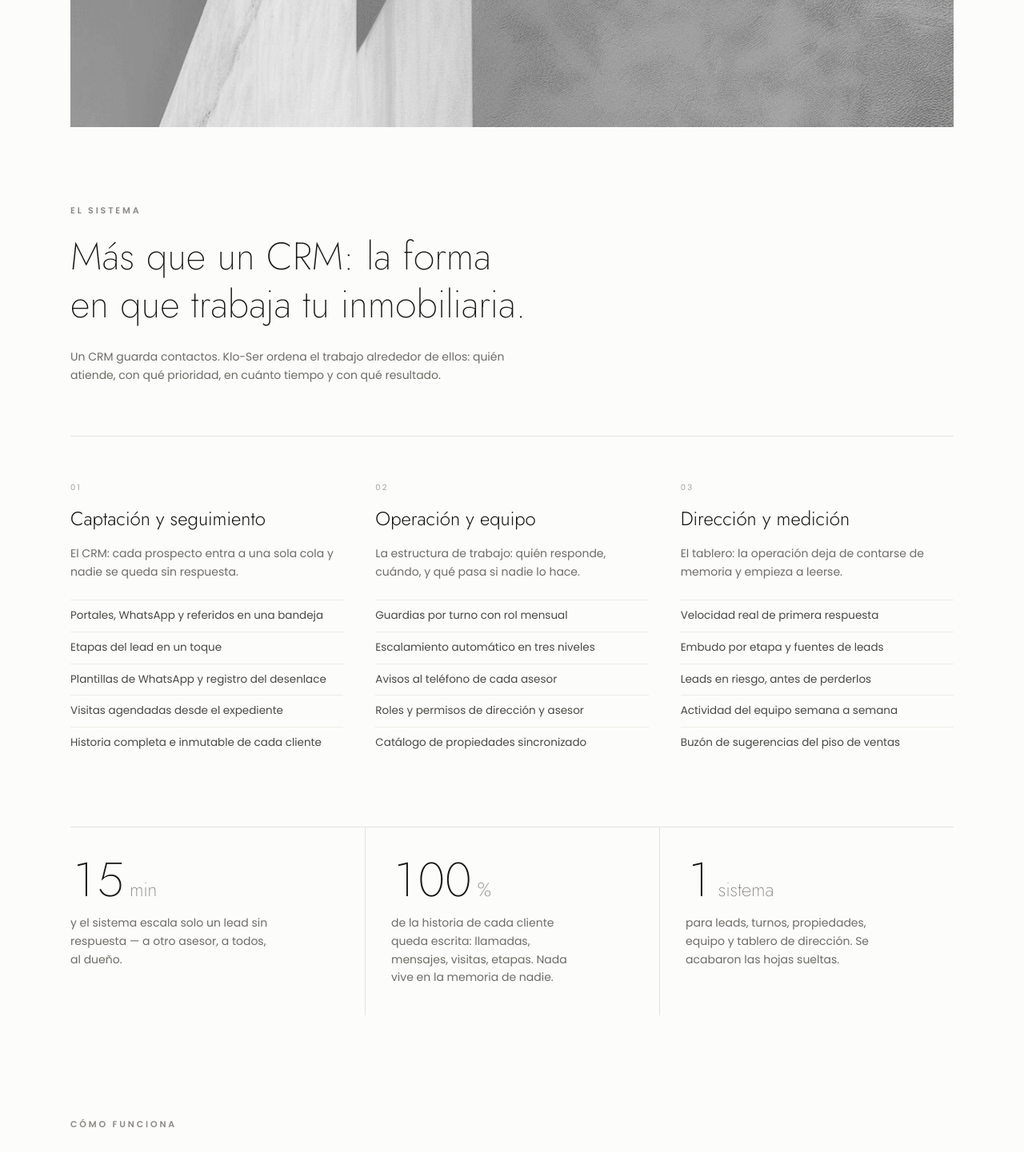
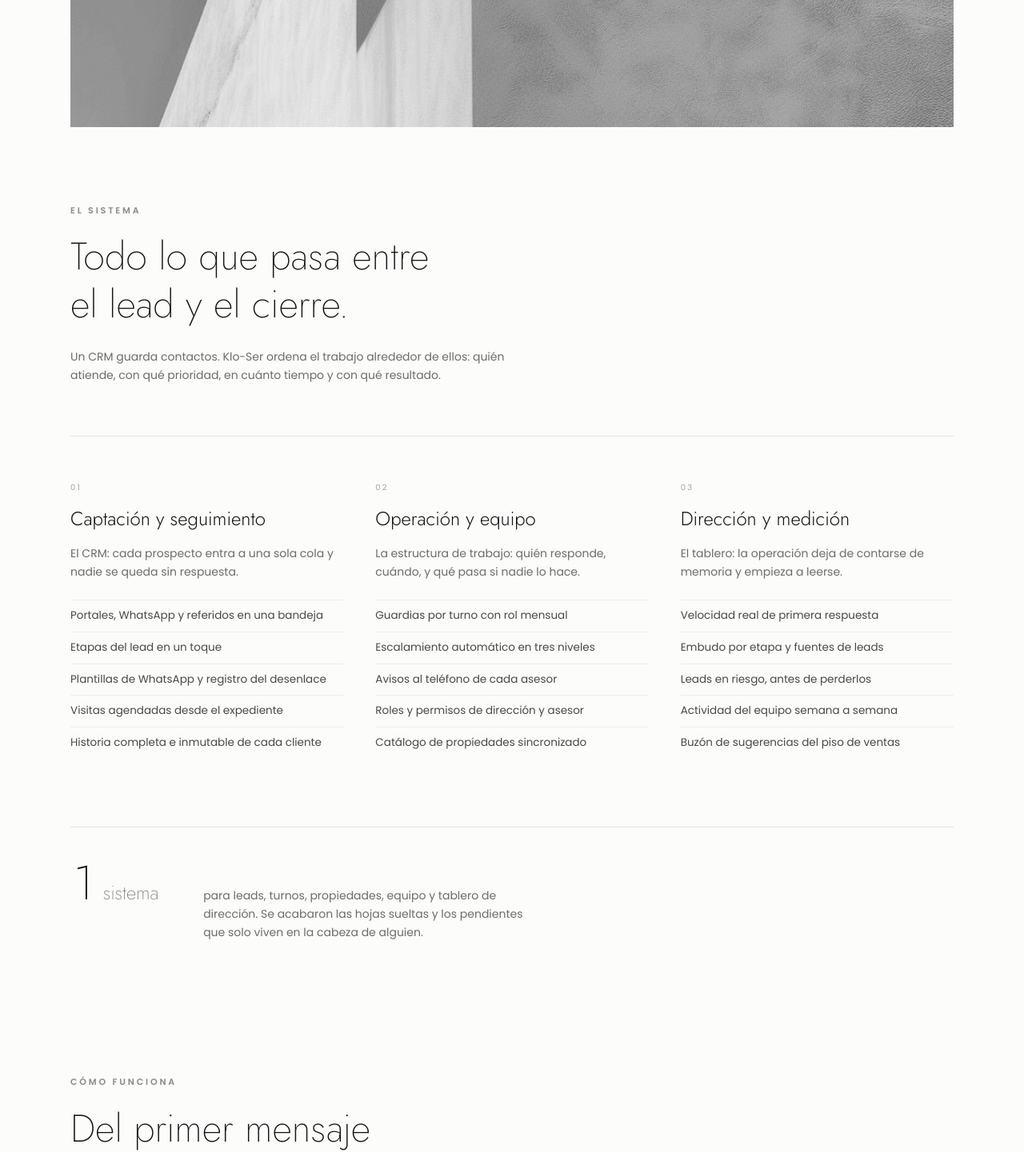
Before and after one commit to jairmaldonador8/Inmobiliaria-CRM, a Next.js app: page / in a window 1280 px wide. Shown: the part 985-2426 px from the top of the page at 80% size. Built offline with nearby package versions, Linux system fonts and the light colour scheme.

Commit message:
feat: una sola metrica (1 sistema) y titulo nuevo de la seccion El sistema
Co-Authored-By: Claude Fable 5 <noreply@anthropic.com>

```diff
--- a/src/app/page.tsx
+++ b/src/app/page.tsx
@@ -223,9 +223,9 @@ export default function PaginaLanding() {
             El sistema
           </p>
           <h2 className="font-logo mt-5 max-w-3xl text-4xl leading-tight font-extralight text-balance sm:text-5xl">
-            Más que un CRM: la forma
+            Todo lo que pasa entre
             <br />
-            en que trabaja tu inmobiliaria.
+            el lead y el cierre.
           </h2>
           <p className="mt-6 max-w-xl text-sm leading-relaxed text-[#6E6C66]">
             Un CRM guarda contactos. Klo-Ser ordena el trabajo alrededor de
@@ -254,29 +254,17 @@ export default function PaginaLanding() {
           </div>
         </section>
 
-        {/* ───── Métricas gigantes ───── */}
+        {/* ───── Métrica de cierre de la sección ───── */}
         <section className="mx-auto max-w-6xl px-6 pb-8">
-          <div className="grid border-t border-[#E3E1DB] sm:grid-cols-3">
-            {[
-              ['15', 'min', 'y el sistema escala solo un lead sin respuesta — a otro asesor, a todos, al dueño.'],
-              ['100', '%', 'de la historia de cada cliente queda escrita: llamadas, mensajes, visitas, etapas. Nada vive en la memoria de nadie.'],
-              ['1', 'sistema', 'para leads, turnos, propiedades, equipo y tablero de dirección. Se acabaron las hojas sueltas.'],
-            ].map(([v, u, d], i) => (
-              <div
-                key={u}
-                className={
-                  i === 0
-                    ? 'py-9 pr-8'
-                    : 'border-t border-[#E3E1DB] py-9 sm:border-t-0 sm:border-l sm:pr-8 sm:pl-8'
-                }
-              >
-                <p className="font-logo text-6xl font-extralight tabular-nums">
-                  {v}
-                  <span className="text-2xl text-[#6E6C66]"> {u}</span>
-                </p>
-                <p className="mt-3 max-w-[28ch] text-sm leading-relaxed text-[#6E6C66]">{d}</p>
-              </div>
-            ))}
+          <div className="flex flex-col gap-6 border-t border-[#E3E1DB] py-10 sm:flex-row sm:items-baseline sm:gap-14">
+            <p className="font-logo shrink-0 text-6xl font-extralight tabular-nums">
+              1<span className="text-2xl text-[#6E6C66]"> sistema</span>
+            </p>
+            <p className="max-w-[46ch] text-sm leading-relaxed text-[#6E6C66]">
+              para leads, turnos, propiedades, equipo y tablero de dirección.
+              Se acabaron las hojas sueltas y los pendientes que solo viven en
+              la cabeza de alguien.
+            </p>
           </div>
         </section>
 
```
